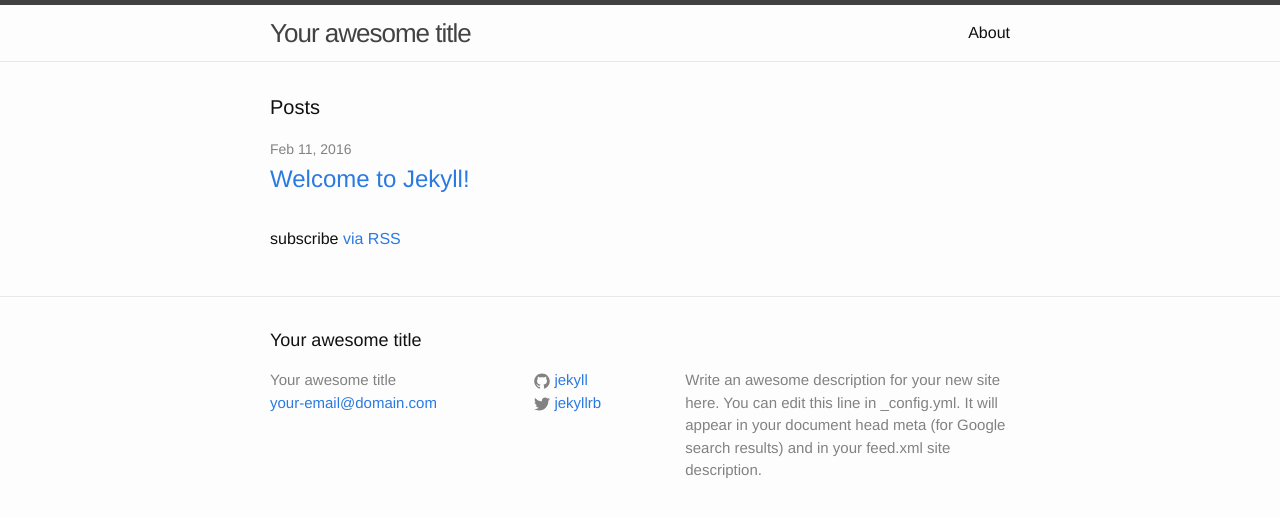
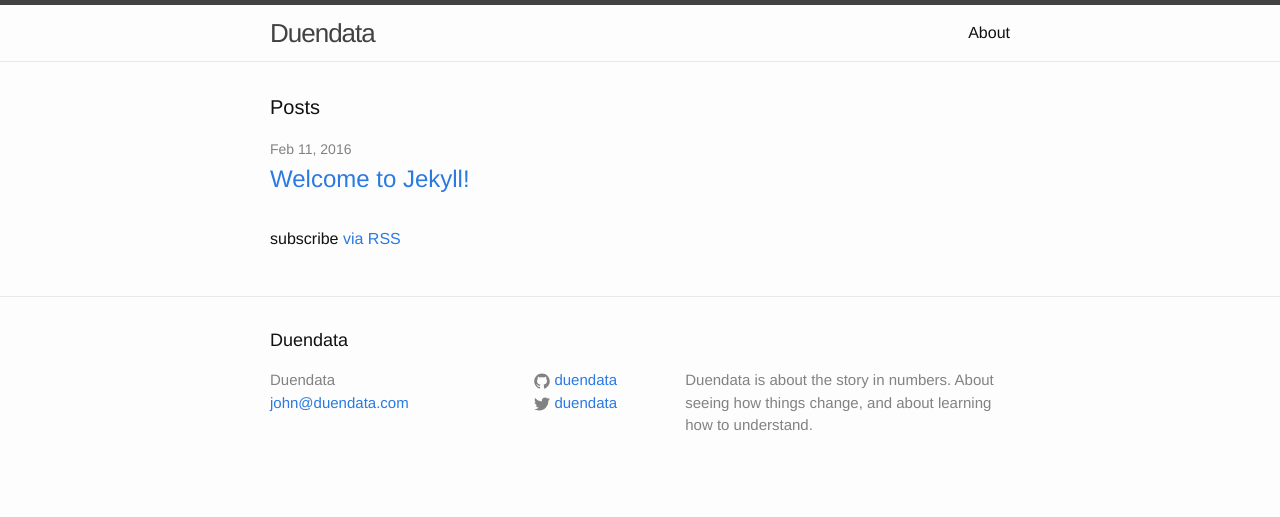
Before and after one commit to duendata/duendata.github.io, a Jekyll site: the page built from index.html, in a window 1280 px wide. Shown: the top 517 px of the page. Built offline with Jekyll 4.4.1, drawn with Linux system fonts in a browser that asks for light colours.

Commit message:
changing my config

```diff
--- a/_config.yml
+++ b/_config.yml
@@ -6,16 +6,14 @@
 # 'jekyll serve'. If you change this file, please restart the server process.
 
 # Site settings
-title: Your awesome title
-email: your-email@domain.com
+title: Duendata
+email: john@duendata.com
 description: > # this means to ignore newlines until "baseurl:"
-  Write an awesome description for your new site here. You can edit this
-  line in _config.yml. It will appear in your document head meta (for
-  Google search results) and in your feed.xml site description.
+  Duendata is about the story in numbers. About seeing how things change, and about learning how to understand.
 baseurl: "" # the subpath of your site, e.g. /blog
-url: "http://yourdomain.com" # the base hostname & protocol for your site
-twitter_username: jekyllrb
-github_username:  jekyll
+url: "http://duendata.com" # the base hostname & protocol for your site
+twitter_username: duendata
+github_username:  duendata
 
 # Build settings
 markdown: kramdown
```
